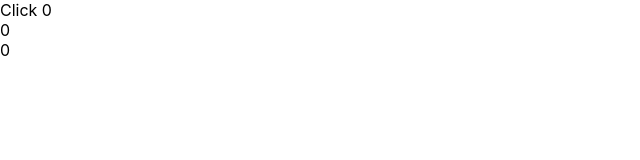
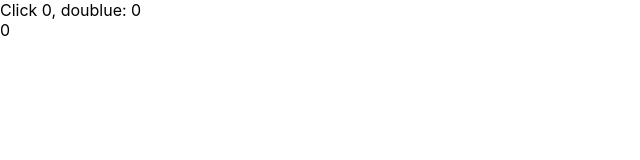
Before and after one commit to liulxin/train-ticket, a React app: page / in a window 1280 px wide. Shown: the top 160 px of the page, without its empty margins (0-640 px from the left). Built offline with nearby package versions, Linux system fonts and the light colour scheme.

Commit message:
useMemo useCallback

```diff
--- a/src/App.jsx
+++ b/src/App.jsx
@@ -1,37 +1,34 @@
-import React, { Component, useState, createContext, useContext } from "react";
+import React, { Component, useState, useMemo, useCallback, memo } from "react";
 
-const CountContext = createContext();
-
-class Foo extends Component {
-  static contextType = CountContext;
-  render() {
-    const count = this.context;
-    return (
-      // <CountContext.Consumer>
-      //   {
-      //     count => (<div>{count}</div>)
-      //   }
-      // </CountContext.Consumer>
-      <div>{count}</div>
-    );
-  }
-}
-
-function Counter() {
-  const count = useContext(CountContext);
-  return <div>{count}</div>;
-}
+const Counter = memo(function Counter(props) {
+  console.log("counter render");
+  return <div onClick={props.onClick}>{props.count}</div>;
+});
 
 function App(props) {
   const [count, setCount] = useState(0);
 
+  const double = useMemo(() => {
+    return count * 2;
+    // eslint-disable-next-line react-hooks/exhaustive-deps
+  }, [count === 3]);
+
+  // const onClick = () => {
+  //   console.log('onclick')
+  // }
+
+  // useMemo(() => fn)
+  // useCallback(fn)
+  const onClick = useCallback(() => {
+    console.log("onclick");
+  }, []);
+
   return (
     <div>
-      <div onClick={() => setCount(count + 1)}>Click {count}</div>
-      <CountContext.Provider value={count}>
-        <Foo />
-        <Counter />
-      </CountContext.Provider>
+      <div onClick={() => setCount(count + 1)}>
+        Click {count}, doublue: {double}
+      </div>
+      <Counter count={double} onClick={onClick} />
     </div>
   );
 }
```
